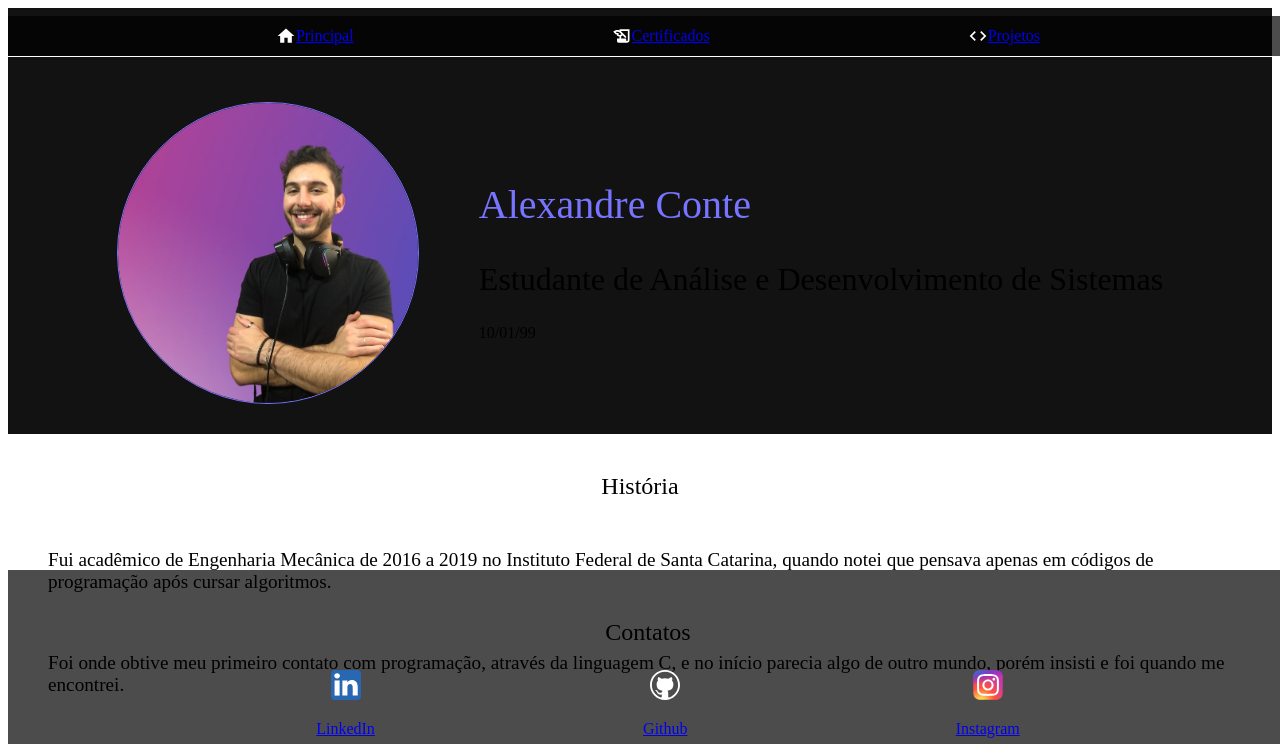
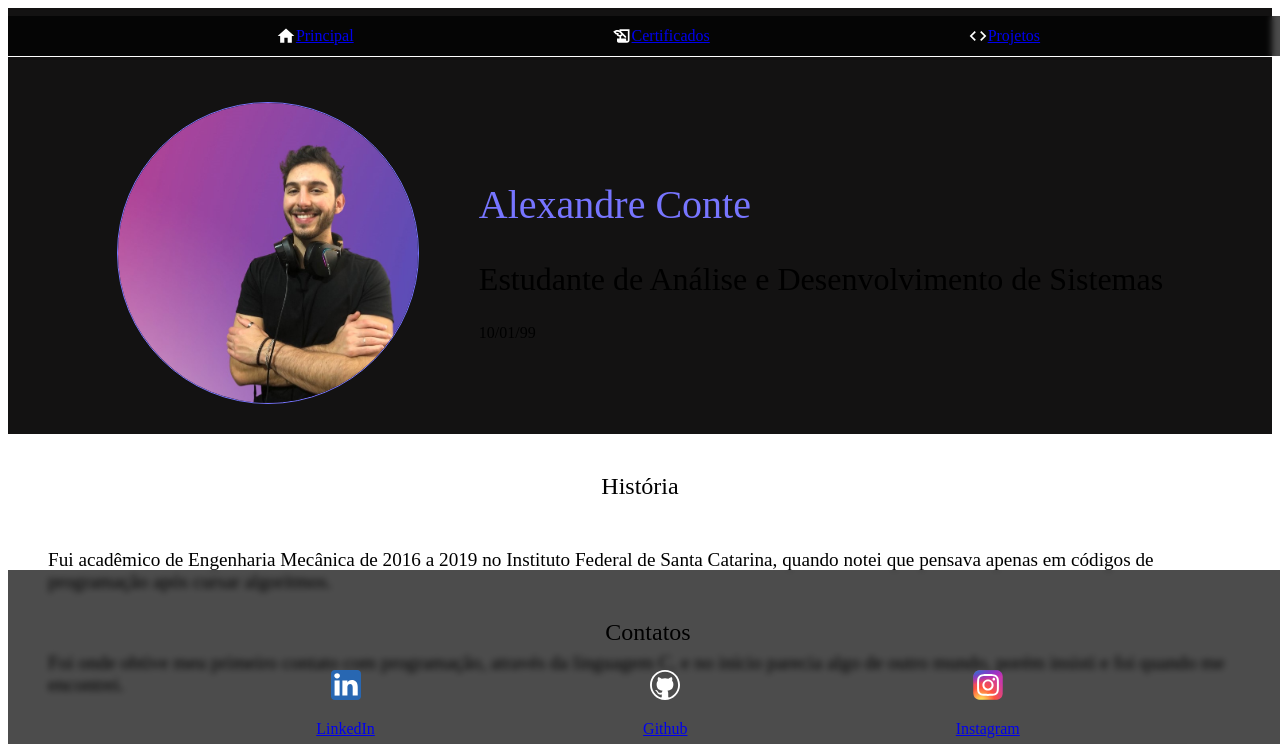
Before and after one commit to AlexandreContee/Portfolio, a Next.js app: page / in a window 1280 px wide. Shown: the top 744 px of the page. Built offline with nearby package versions, Linux system fonts and the light colour scheme.

Commit message:
edit navbar and footer css

```diff
--- a/src/styles/Footer.module.css
+++ b/src/styles/Footer.module.css
@@ -9,6 +9,7 @@
   margin-top: 20px;
   text-align: center;
   background-color: #000000b3;
+  backdrop-filter: blur(3px);
   padding-top: 25px;
   padding-bottom: 10px;
 }
--- a/src/styles/NavBar.module.css
+++ b/src/styles/NavBar.module.css
@@ -13,5 +13,6 @@
   padding: 10px;
   border-bottom: 1px solid #fff;
   background-color: #000000b3;
+  backdrop-filter: blur(3px);
   z-index: 10;
 }
```
